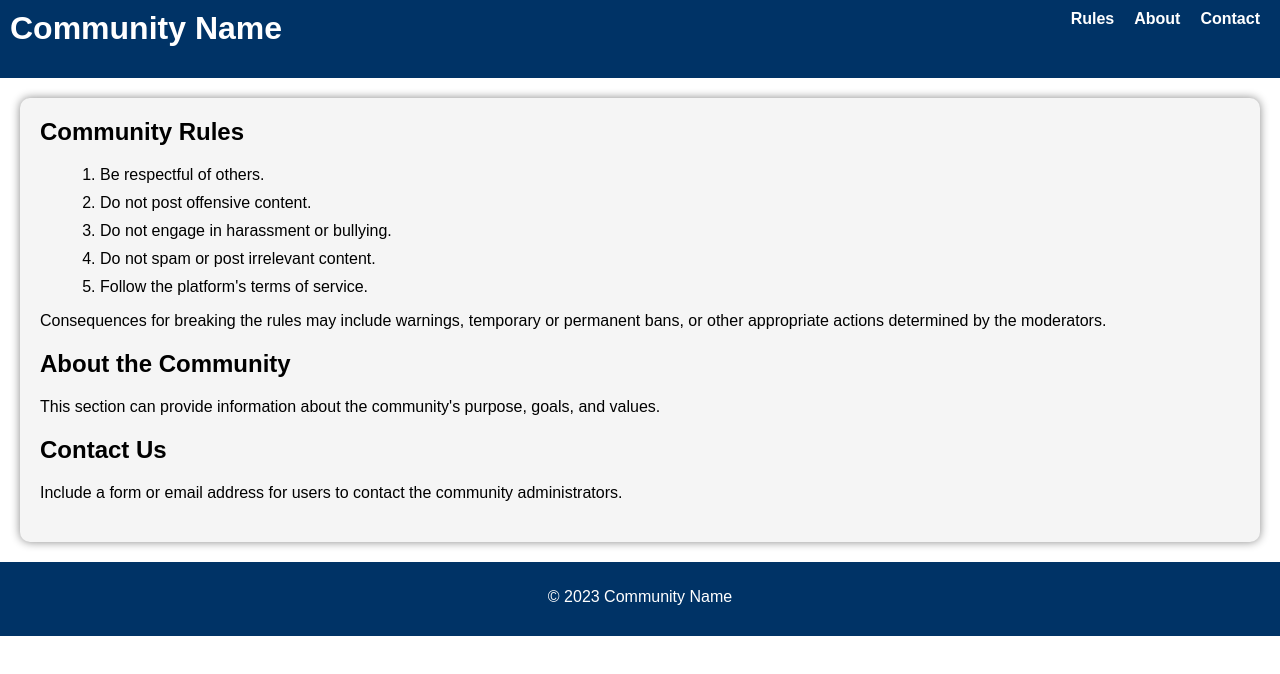
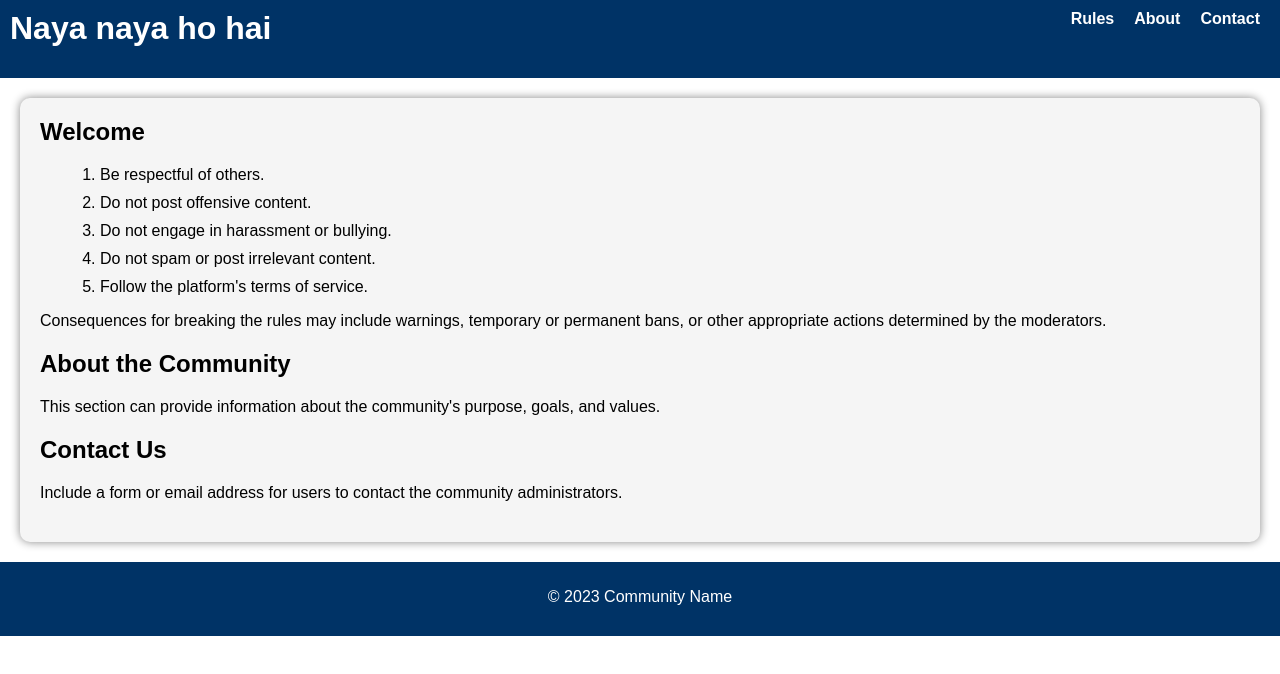
Before and after one commit to RaZa077/Afno-website, a plain HTML site: page index.html in a window 1280 px wide. Drawn offline with Linux system fonts and the light colour scheme.

Commit message:
Update index.html

```diff
--- a/index.html
+++ b/index.html
@@ -1,7 +1,7 @@
 <!DOCTYPE html>
 <html>
 <head>
-	<title>Community Rules</title>
+	<title>Welcome</title>
 	<style>
 		body {
 			font-family: Arial, sans-serif;
@@ -74,7 +74,7 @@
 </head>
 <body>
 	<header>
-		<h1>Community Name</h1>
+		<h1>Naya naya ho hai</h1>
 		<nav>
 			<ul>
 				<li><a href="#rules">Rules</a></li>
@@ -85,7 +85,7 @@
 	</header>
 	<main>
 		<section id="rules">
-			<h2>Community Rules</h2>
+			<h2>Welcome</h2>
 			<ol>
 				<li>Be respectful of others.</li>
 				<li>Do not post offensive content.</li>
```
